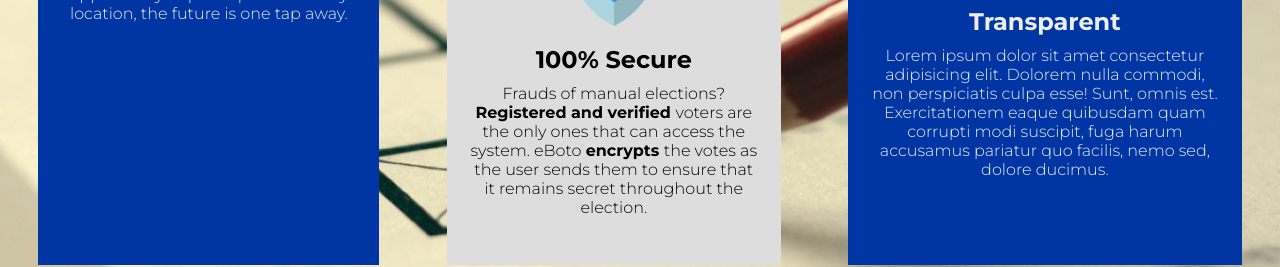
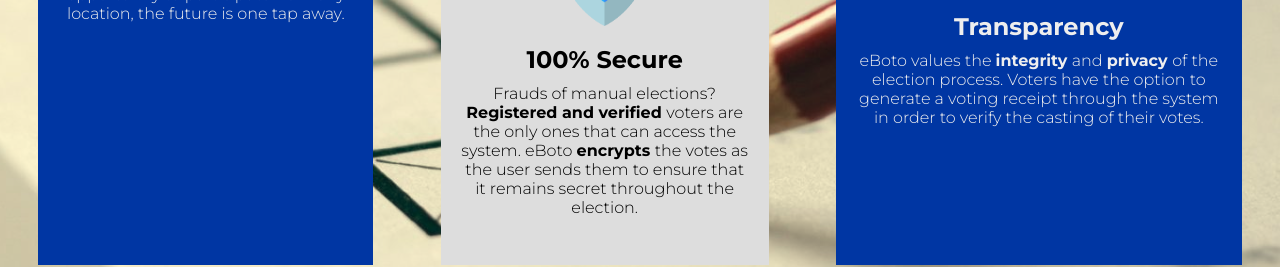
Before and after one commit to gnrflcthm/E-Boto, a plain HTML site: page index.html in a window 1280 px wide. Shown: the part 1044-1311 px from the top of the page. Drawn offline with Linux system fonts and the light colour scheme.

Commit message:
updated transparency section

```diff
--- a/index.html
+++ b/index.html
@@ -58,11 +58,10 @@
                     <img src="assets/transparent.png" alt="transparent-icon">
                 </div>
                 <div class="text-container">
-                    <h2>Transparent</h2>
-                    <p>Lorem ipsum dolor sit amet consectetur adipisicing elit. Dolorem nulla commodi, non
-                        perspiciatis culpa esse! Sunt, omnis est. Exercitationem
-                        eaque quibusdam quam corrupti modi suscipit, fuga harum accusamus
-                        pariatur quo facilis, nemo sed, dolore ducimus.
+                    <h2>Transparency</h2>
+                    <p> eBoto values the <strong> integrity </strong> and <strong> privacy </strong> of the election process. Voters
+                          have the option to generate a voting receipt through the system
+                          in order to verify the casting of their votes.
                     </p>
                 </div>
             </div>
@@ -112,7 +111,7 @@
     </p>
   </div>
         <footer>
-            <h1>Footer</h1>
+            <p>&#169; EBOTO 2020</p>
         </footer>
     </body>
 </html>
```
